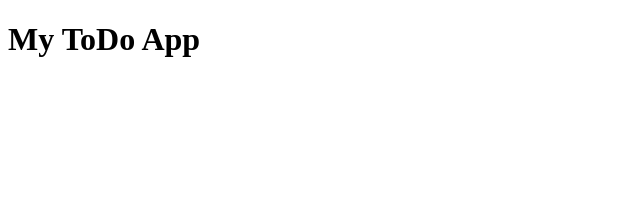
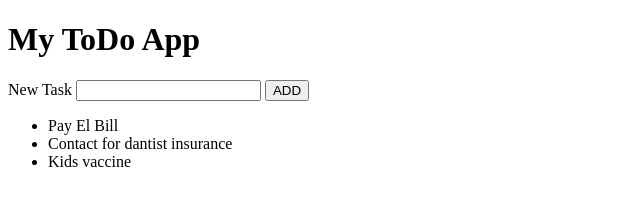
Before and after one commit to nigerabed/mytodo, a plain HTML site: page index.html in a window 1280 px wide. Shown: the whole page, without its empty margins (0-640 px from the left). Drawn offline with Linux system fonts and the light colour scheme.

Commit message:
added basic html and crated an todolist array in js

```diff
--- a/index.html
+++ b/index.html
@@ -7,6 +7,23 @@
     <script src="script.js"></script>
   </head>
   <body>
-    <h1>My ToDo App</h1>
+    <header>
+      <h1>My ToDo App</h1>
+    </header>
+    <main>
+      <section id="addTask">
+        <label for="addTask">New Task</label>
+        <input type="text" name="task" />
+        <button>ADD</button>
+      </section>
+
+      <section id="showTodoList">
+        <ul>
+          <li>Pay El Bill</li>
+          <li>Contact for dantist insurance</li>
+          <li>Kids vaccine</li>
+        </ul>
+      </section>
+    </main>
   </body>
 </html>
--- a/script.js
+++ b/script.js
@@ -1 +1,8 @@
-console.log("my todo");
+// setup
+let todoList = [];
+
+todoList.push("Pay El Bill");
+todoList.push("Contact for dantist insurance");
+todoList.push("Kids vaccine");
+
+console.log(todoList);
```
